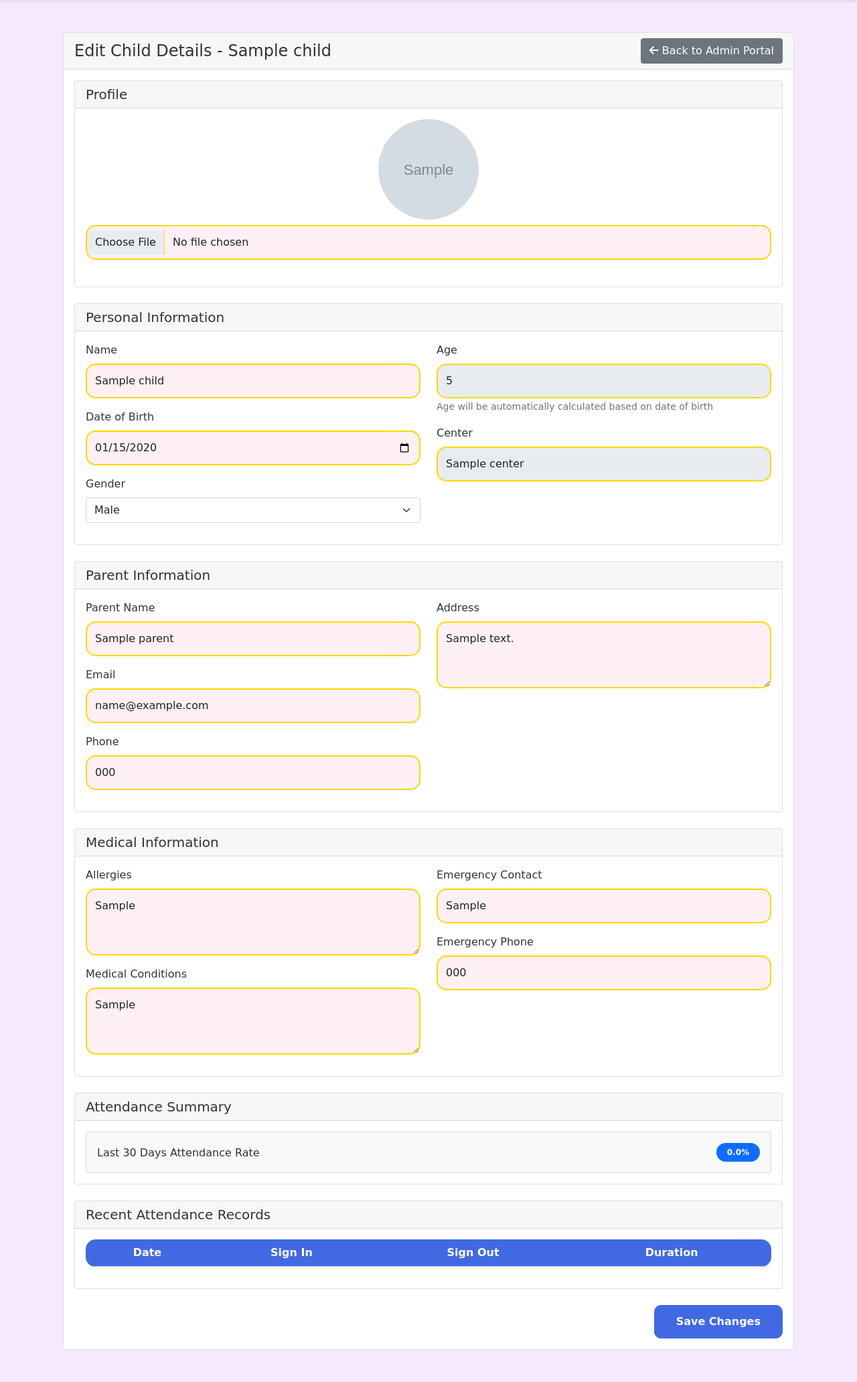
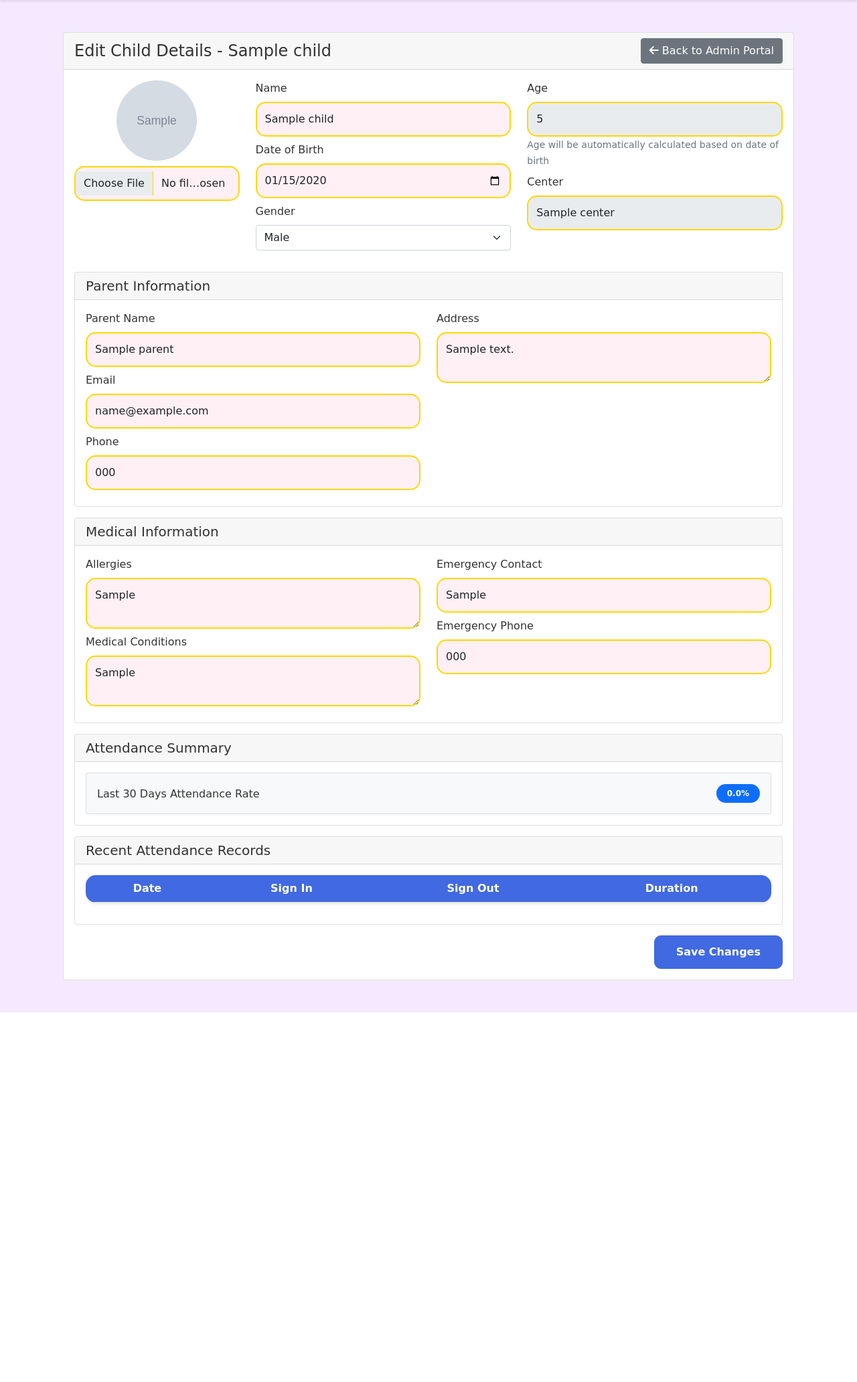
Before and after one commit to christopherece/childcare_attendace, a Django app: page /reports/child/1/ in a window 1280 px wide. Shown: the part 69-2133 px from the top of the page at 67% size. After the commit the page ends 1581 px from the top, so only its background shows below. Run offline with Django 5.2, Linux system fonts and the light colour scheme; tables that the repository leaves empty hold one stand-in row (values such as "Sample post"); grey boxes marked "Sample" are stand-in pictures; lists and menus that the app fills with data are empty.

Commit message:
Modified Child Form

```diff
--- a/reports/templates/reports/child_details.html
+++ b/reports/templates/reports/child_details.html
@@ -21,38 +21,28 @@
                     <form method="POST" enctype="multipart/form-data">
                         {% csrf_token %}
 
-                        <!-- Profile Section -->
-                        <div class="card mb-4">
-                            <div class="card-header">
-                                <h5 class="mb-0">Profile</h5>
-                            </div>
-                            <div class="card-body">
+                        <!-- Compact Profile Section -->
+                        <div class="row mb-4">
+                            <div class="col-md-3">
                                 <div class="text-center mb-4">
-                                    <img src="{{ profile_picture_url }}" alt="{{ child.name }}" class="rounded-circle" style="width: 150px; height: 150px; object-fit: cover;">
+                                    <img src="{{ profile_picture_url }}" alt="{{ child.name }}" class="rounded-circle" style="width: 120px; height: 120px; object-fit: cover;">
                                     <div class="mt-2">
                                         <input type="file" class="form-control" name="profile_picture" accept="image/*">
                                     </div>
                                 </div>
                             </div>
-                        </div>
-
-                        <!-- Personal Information Section -->
-                        <div class="card mb-4">
-                            <div class="card-header">
-                                <h5 class="mb-0">Personal Information</h5>
-                            </div>
-                            <div class="card-body">
+                            <div class="col-md-9">
                                 <div class="row">
                                     <div class="col-md-6">
-                                        <div class="mb-3">
+                                        <div class="mb-2">
                                             <label class="form-label">Name</label>
                                             <input type="text" class="form-control" name="child_name" value="{{ child.name }}" required>
                                         </div>
-                                        <div class="mb-3">
+                                        <div class="mb-2">
                                             <label class="form-label">Date of Birth</label>
                                             <input type="date" class="form-control" name="date_of_birth" value="{{ child.date_of_birth|date:"Y-m-d" }}" required>
                                         </div>
-                                        <div class="mb-3">
+                                        <div class="mb-2">
                                             <label class="form-label">Gender</label>
                                             <select class="form-select" name="gender" required>
                                                 {% for gender in genders %}
@@ -62,12 +52,12 @@
                                         </div>
                                     </div>
                                     <div class="col-md-6">
-                                        <div class="mb-3">
+                                        <div class="mb-2">
                                             <label class="form-label">Age</label>
                                             <input type="number" class="form-control" id="child_age" value="{{ child.age }}" disabled>
                                             <small class="form-text text-muted">Age will be automatically calculated based on date of birth</small>
                                         </div>
-                                        <div class="mb-3">
+                                        <div class="mb-2">
                                             <label class="form-label">Center</label>
                                             <input type="text" class="form-control" value="{{ child.center.name }}" disabled>
                                         </div>
@@ -76,60 +66,60 @@
                             </div>
                         </div>
 
-                        <!-- Parent Information Section -->
-                        <div class="card mb-4">
+                        <!-- Parent Information -->
+                        <div class="card mb-3">
                             <div class="card-header">
                                 <h5 class="mb-0">Parent Information</h5>
                             </div>
                             <div class="card-body">
                                 <div class="row">
                                     <div class="col-md-6">
-                                        <div class="mb-3">
+                                        <div class="mb-2">
                                             <label class="form-label">Parent Name</label>
                                             <input type="text" class="form-control" name="parent_name" value="{{ parent.name }}" required>
                                         </div>
-                                        <div class="mb-3">
+                                        <div class="mb-2">
                                             <label class="form-label">Email</label>
                                             <input type="email" class="form-control" name="parent_email" value="{{ parent.email }}" required>
                                         </div>
-                                        <div class="mb-3">
+                                        <div class="mb-2">
                                             <label class="form-label">Phone</label>
                                             <input type="tel" class="form-control" name="parent_phone" value="{{ parent.phone }}">
                                         </div>
                                     </div>
                                     <div class="col-md-6">
-                                        <div class="mb-3">
+                                        <div class="mb-2">
                                             <label class="form-label">Address</label>
-                                            <textarea class="form-control" name="parent_address" rows="3">{{ parent.address }}</textarea>
+                                            <textarea class="form-control" name="parent_address" rows="2">{{ parent.address }}</textarea>
                                         </div>
                                     </div>
                                 </div>
                             </div>
                         </div>
 
-                        <!-- Medical Information Section -->
-                        <div class="card mb-4">
+                        <!-- Medical Information -->
+                        <div class="card mb-3">
                             <div class="card-header">
                                 <h5 class="mb-0">Medical Information</h5>
                             </div>
                             <div class="card-body">
                                 <div class="row">
                                     <div class="col-md-6">
-                                        <div class="mb-3">
+                                        <div class="mb-2">
                                             <label class="form-label">Allergies</label>
-                                            <textarea class="form-control" name="allergies" rows="3">{{ medical_info.allergies }}</textarea>
+                                            <textarea class="form-control" name="allergies" rows="2">{{ medical_info.allergies }}</textarea>
                                         </div>
-                                        <div class="mb-3">
+                                        <div class="mb-2">
                                             <label class="form-label">Medical Conditions</label>
-                                            <textarea class="form-control" name="medical_conditions" rows="3">{{ medical_info.medical_conditions }}</textarea>
+                                            <textarea class="form-control" name="medical_conditions" rows="2">{{ medical_info.medical_conditions }}</textarea>
                                         </div>
                                     </div>
                                     <div class="col-md-6">
-                                        <div class="mb-3">
+                                        <div class="mb-2">
                                             <label class="form-label">Emergency Contact</label>
                                             <input type="text" class="form-control" name="emergency_contact" value="{{ medical_info.emergency_contact }}">
                                         </div>
-                                        <div class="mb-3">
+                                        <div class="mb-2">
                                             <label class="form-label">Emergency Phone</label>
                                             <input type="tel" class="form-control" name="emergency_phone" value="{{ medical_info.emergency_phone }}">
                                         </div>
@@ -138,8 +128,8 @@
                             </div>
                         </div>
 
-                        <!-- Attendance Summary Section -->
-                        <div class="card mb-4">
+                        <!-- Attendance Summary -->
+                        <div class="card mb-3">
                             <div class="card-header">
                                 <h5 class="mb-0">Attendance Summary</h5>
                             </div>
@@ -153,8 +143,8 @@
                             </div>
                         </div>
 
-                        <!-- Recent Attendance Records Section -->
-                        <div class="card mb-4">
+                        <!-- Recent Attendance Records -->
+                        <div class="card mb-3">
                             <div class="card-header">
                                 <h5 class="mb-0">Recent Attendance Records</h5>
                             </div>
@@ -172,7 +162,7 @@
                                         <tbody>
                                             {% for attendance in recent_attendance %}
                                             <tr>
-                                                <td>{{ attendance.sign_in|date:"F j, Y" }}</td>
+                                                <td>{{ attendance.sign_in|date:"F j" }}</td>
                                                 <td>{{ attendance.sign_in|time:"H:i" }}</td>
                                                 <td>
                                                     {% if attendance.sign_out %}
```
